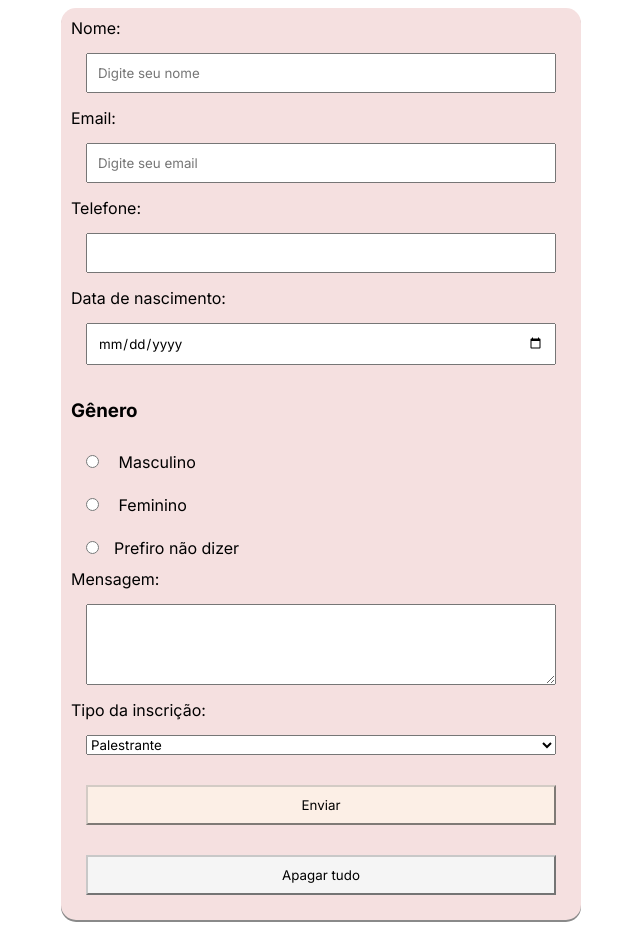
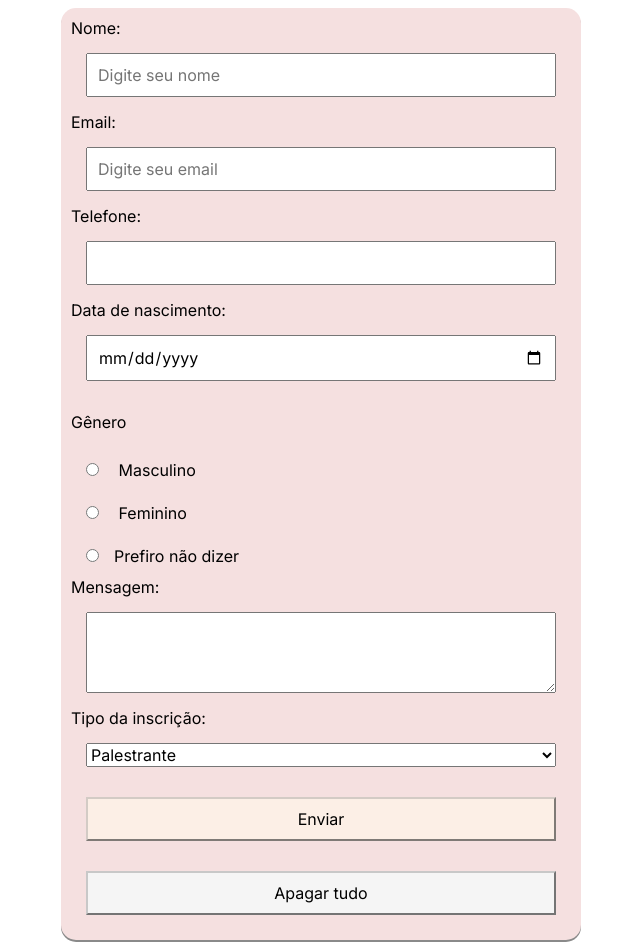
Before and after one commit to GiovanniPereira05/Atividade-2-Formulario-de-Inscricao-CSS, a plain HTML site: page index.html in a window 1280 px wide. Shown: the whole page, without its empty margins (319-959 px from the left). Drawn offline with Linux system fonts and the light colour scheme.

Commit message:
Update style.css

```diff
--- a/styles/style.css
+++ b/styles/style.css
@@ -1,9 +1,13 @@
-body, input, select{
+body, input, select, h3{
   font-family: "Inter", sans-serif;
   font-optical-sizing: auto;
   font-style: normal;
+  font-size: 1rem;
 }
 
+h3{
+    font-weight: normal;
+}
 
 main{
     display: flex;
```
